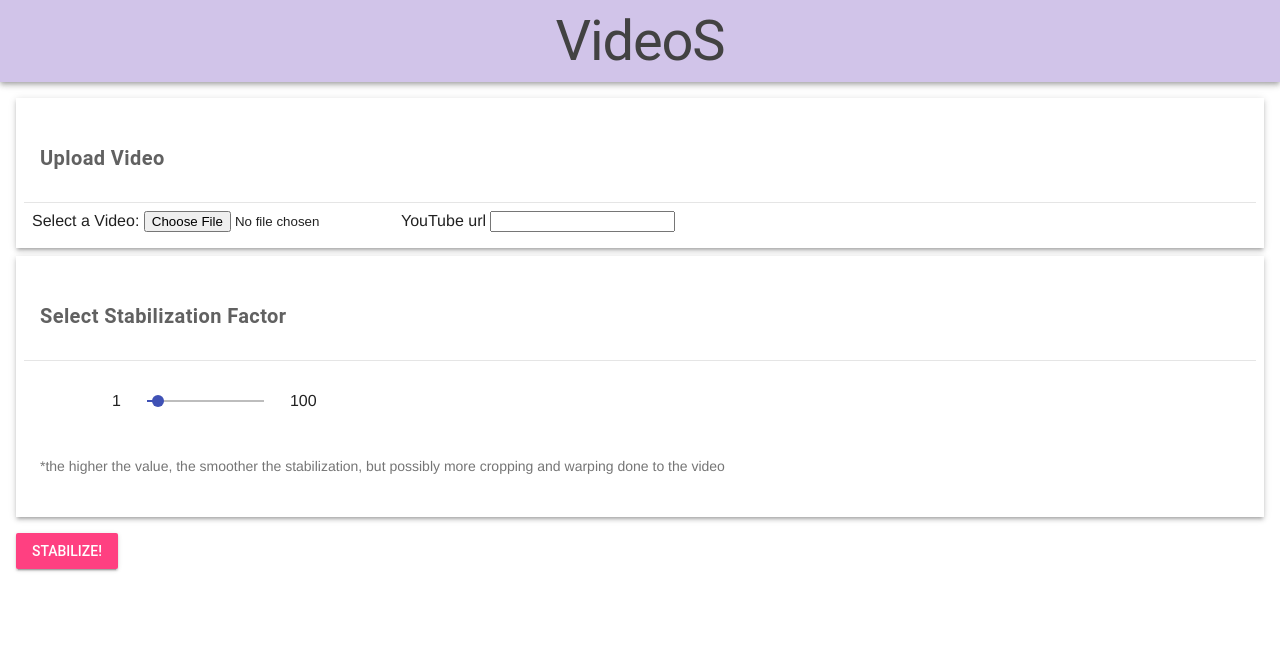
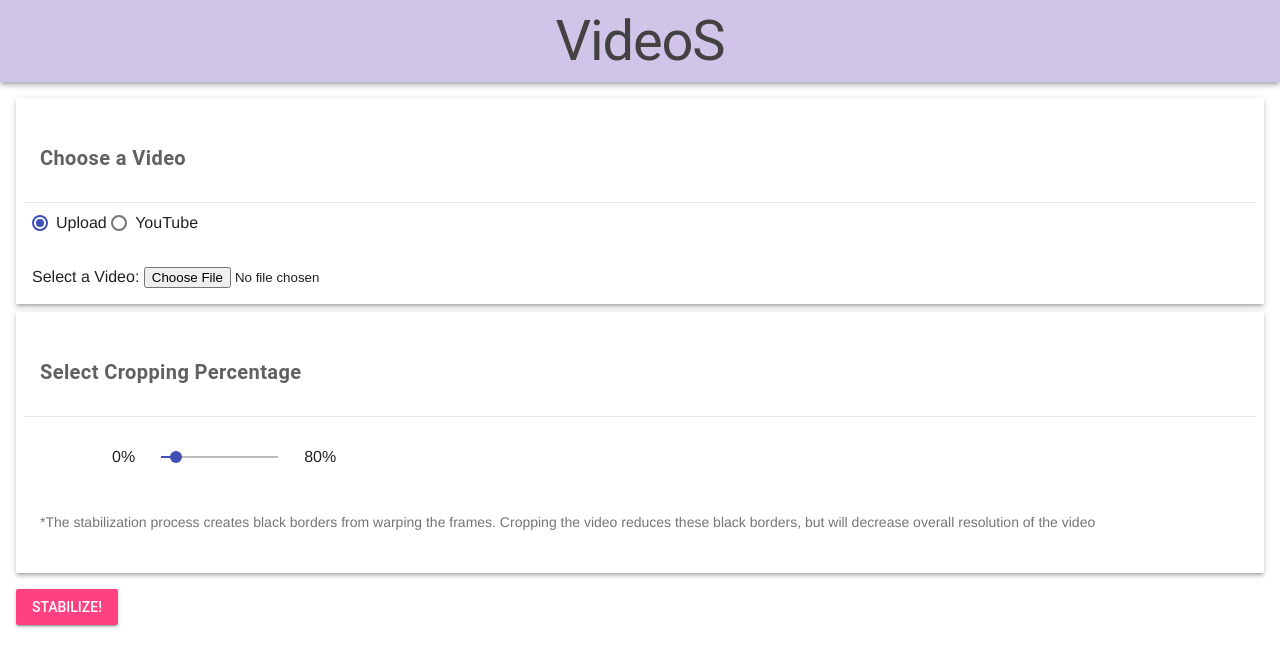
Before and after one commit to EricHu214/VideoS, a Flask app: page / in a window 1280 px wide. Shown: the top 667 px of the page. Run offline with Flask 2, Linux system fonts and the light colour scheme.

Commit message:
added some frontend improvements and ability to crop video after stabilizing

```diff
--- a/app/src/__init__.py
+++ b/app/src/__init__.py
@@ -17,25 +17,28 @@ def uploadVideo():
     if request.method == "POST":
         if request.files and request.files['video']:
             video = request.files['video']
-            smoothness = request.form.get('smoothness')
 
-            stabilizedVideo = stabilize(video, smoothness)
+            if video.content_type == "video/mp4":
+                cropPercentage = request.form.get('crop_percentage')
+                stabilizedVideo = stabilize(video, cropPercentage)
+
+                return send_file(
+                    stabilizedVideo,
+                    #attachment_filename="out.mp4",
+                    attachment_filename="stabilized_" + video.filename,
+                    as_attachment=True,
+                    mimetype='video/mp4')
+
+        elif request.form.get('video-url'):
+            cropPercentage = request.form.get('crop_percentage')
+            stabilizedVideo = stabilizeYoutube(request.form.get('video-url'), cropPercentage)
 
             return send_file(
                 stabilizedVideo,
-                #attachment_filename="out.mp4",
-                attachment_filename="stabilized_" + video.filename,
-                as_attachment=True)
-
-        elif request.form.get('video-url'):
-            smoothness = request.form.get('smoothness')
-            stabilizedVideo = stabilizeYoutube(request.form.get('video-url'), smoothness)
-
-            return send_file(
-                stabilizedVideo,
-                attachment_filename="out.mp4",
+                attachment_filename="stabilized.mp4",
                 #attachment_filename="stabilized_" + video.filename,
-                as_attachment=True)
+                as_attachment=True,
+                mimetype='video/mp4')
 
 
     return redirect('/')
--- a/app/src/templates/index_template.html
+++ b/app/src/templates/index_template.html
@@ -6,6 +6,7 @@
         <link rel="stylesheet" href="https://fonts.googleapis.com/icon?family=Material+Icons">
         <link rel="stylesheet" href="https://code.getmdl.io/1.3.0/material.indigo-pink.min.css">
         <script defer src="https://code.getmdl.io/1.3.0/material.min.js"></script>
+        <script src="https://ajax.googleapis.com/ajax/libs/jquery/3.5.1/jquery.min.js"></script>
     </head>
     <body>
         <div class="title-header mdl-layout__header mdl-shadow--4dp mdl-color--deep-purple-100">
--- a/app/src/templates/upload.html
+++ b/app/src/templates/upload.html
@@ -1,36 +1,110 @@
 {% extends 'index_template.html' %}
 
 {% block content %}
+
 <div class="mdl-grid">
-    <form action="/upload-video" method="POST" enctype="multipart/form-data">
+    <script type="text/javascript">
+        function changeSelection(selected) {
+            var option1 = document.getElementById("upload")
+            var option2 = document.getElementById("youtube")
+
+            if (selected === 1) {
+                option1.style.display = "block";
+                option2.style.display = "none";
+            }
+            else {
+                option1.style.display = "none";
+                option2.style.display = "block";
+            }
+        }
+
+        function loadingSpinner() {
+            var spinner = document.getElementById("spinner");
+            spinner.style.display = "block";
+        }
+
+
+        $(document).ready(function() {
+            $('#form').submit(function(e) {
+                e.preventDefault();
+
+                fetch($(this).attr('action'), {
+                    body: $(this).serialize(),
+                    method: $(this).attr('method'),
+                    headers: {
+                        'Content-Type': 'application/x-www-form-urlencoded'
+                    },
+                })
+                .then(response => response.blob())
+                .then(response => {
+                    if (response.type === 'video/mp4'){
+                        const blob = new Blob([response], {type: 'video/mp4'});
+                        const downloadUrl = URL.createObjectURL(blob);
+                        const a = document.createElement("a");
+                        a.style.display = 'none';
+                        a.href = downloadUrl;
+                        a.download = "stabilized.mp4";
+                        document.body.appendChild(a);
+                        a.click();
+                        document.body.removeChild(a)
+                    }
+
+                    document.getElementById("spinner").style.display = "none";
+                })
+
+                return false;
+            });
+        });
+    </script>
+    <form id="form" action="/upload-video" method="POST" enctype="multipart/form-data">
         <div class="file-uploader mdl-color--white mdl-shadow--3dp mdl-cell mdl-cell--12-col mdl-grid">
-            <h5 class="mdl-card__title mdl-color-text--grey-700"><b>Upload Video</b></h5>
+            <h5 class="mdl-card__title mdl-color-text--grey-700"><b>Choose a Video</b></h5>
 
             <div class="mdl-card__actions mdl-card--border">
+                <label class="mdl-radio mdl-js-radio mdl-js-ripple-effect" for="video-option-1">
+                  <input type="radio" onClick="changeSelection(1)" id="video-option-1" class="mdl-radio__button" name="options" value="1" checked>
+                  <span class="mdl-radio__label">Upload</span>
+                </label>
+                <label class="mdl-radio mdl-js-radio mdl-js-ripple-effect" for="video-option-2">
+                  <input type="radio" onClick="changeSelection(2)" id="video-option-2" class="mdl-radio__button" name="options" value="2">
+                  <span class="mdl-radio__label">YouTube</span>
+                </label>
+            </div>
+            <div class="mdl-cell"></div>
+            <div id="upload" class="mdl-card__actions">
                 <label> Select a Video: </label>
                 <input type="file" name="video" value="" id="video"></input>
+            </div>
 
-                <label> YouTube url </label>
+            <div id="youtube" class="mdl-card__actions" style="display:none">
+                <label> YouTube URL </label>
                 <input type="text" name="video-url" value=""></input>
             </div>
         </div>
         <div class="stable-slider mdl-color--white mdl-shadow--3dp mdl-cell mdl-cell--12-col mdl-grid">
-            <h5 class="mdl-card__title mdl-color-text--grey-700"><b> Select Stabilization Factor </b></h5>
+            <h5 class="mdl-card__title mdl-color-text--grey-700"><b> Select Cropping Percentage </b></h5>
 
             <div class="mdl-card__actions mdl-card--border">
                 <div class="mdl-layout__header-row">
-                <label>1</label>
-                <input type="range" min="1" max="100" value="10" class="mdl-slider mdl-js-slider" name="smoothness" id="smoothslider">
-                <label>100</label>
+                <label>0%</label>
+                <input type="range" min="0" max="80" value="10" class="mdl-slider mdl-js-slider" name="crop_percentage" id="crop_percentage">
+                <label>80%</label>
                 </div>
             </div>
             <div class="mdl-card__supporting-text mdl-color-text--grey-600">
-                <label>*the higher the value, the smoother the stabilization, but possibly more cropping and warping done to the video</label>
+                <label>*The stabilization process creates black borders from warping the frames. Cropping the video reduces these black borders, but will decrease overall resolution of the video</label>
                 <br></br>
             </div>
         </div>
         <div class="md1-cell mdl-grid">
-            <button type="submit" name="button" class="mdl-button mdl-js-button mdl-button--raised mdl-js-ripple-effect mdl-color--accent mdl-color-text--white">Stabilize!</button>
+
+            <button type="submit" onClick="loadingSpinner()" name="button" class="mdl-button mdl-js-button mdl-button--raised mdl-js-ripple-effect mdl-color--accent mdl-color-text--white">
+                Stabilize!
+            </button>
+            <!-- MDL Spinner Component -->
+            <div id="spinner" class="mdl-cell" style="display:none">
+                <div class="mdl-spinner mdl-js-spinner is-active"></div>
+            </div>
         </div>
     </form>
 </div>
```
Also changed, not shown: app/src/modules/video.py (+40 -34 lines), 1 other file.
